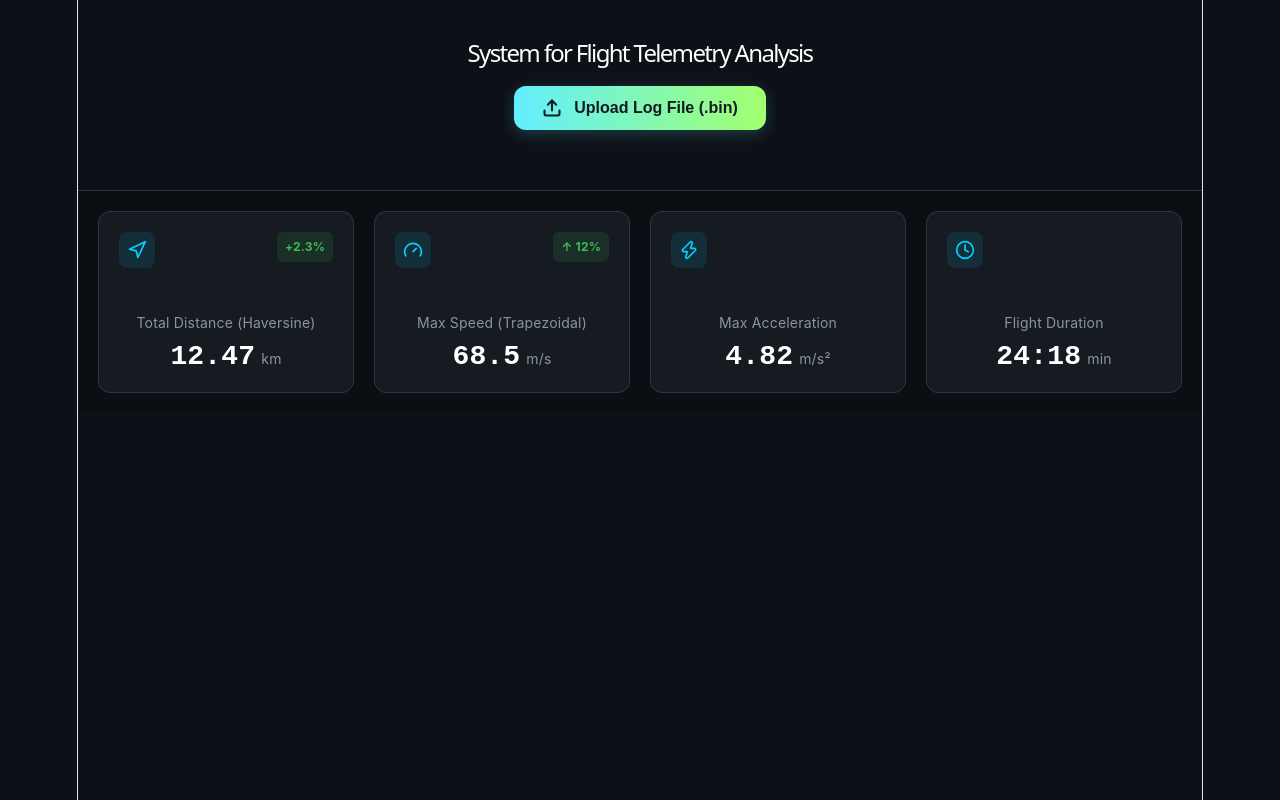
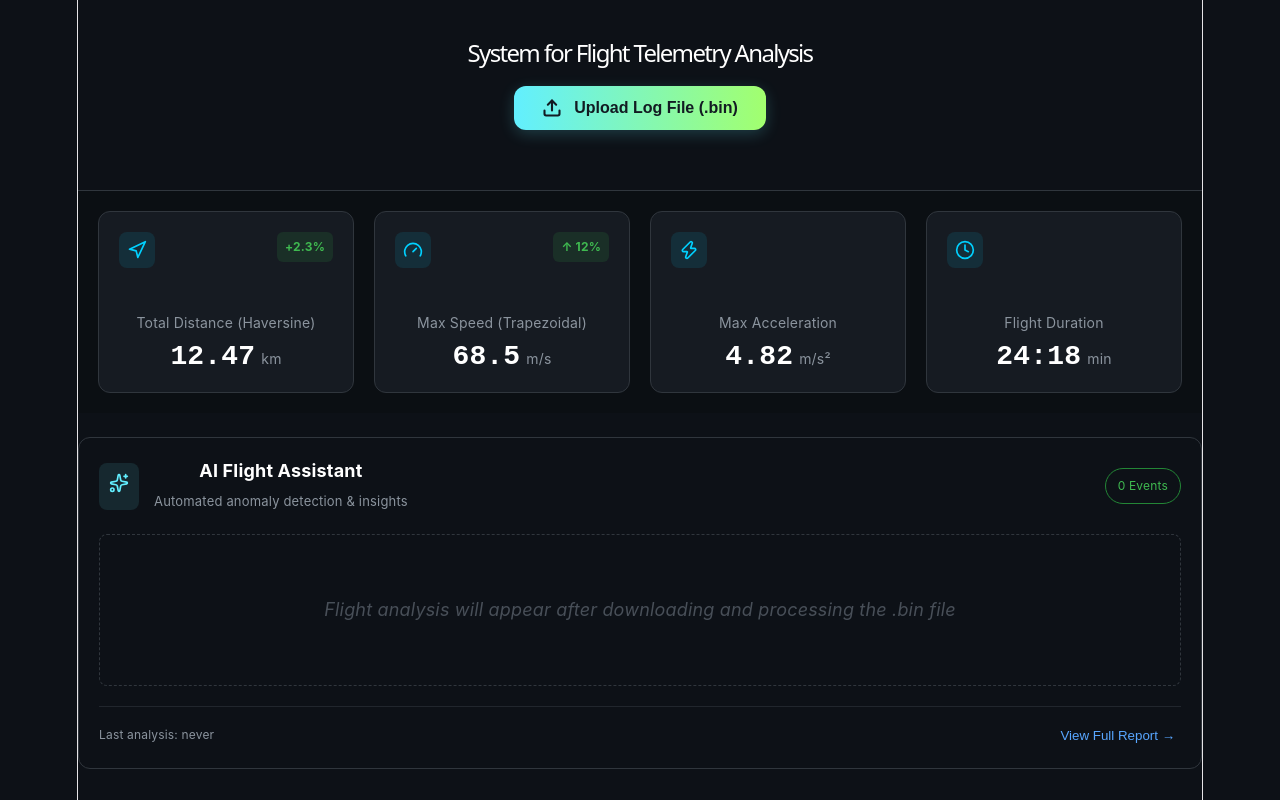
Before and after one commit to nazarsokal/KTM_testove, a React (Vite) app in the folder react-app/: page / in a window 1280 px wide. Built offline with nearby package versions, Linux system fonts and the light colour scheme.

Commit message:
add board for ai assistant

```diff
--- a/react-app/src/App.jsx
+++ b/react-app/src/App.jsx
@@ -4,6 +4,7 @@ import viteLogo from './assets/vite.svg'
 import heroImg from './assets/hero.png'
 import MetricsGrid from './components/Metrics/MetricsGrid';
 import FileUploader from './components/Upload/FileUploader';
+import AIAssistant from "./components/AI/AIAssistant";
 import './App.css'
 
 function App() {
@@ -44,7 +45,11 @@ function App() {
         <MetricsGrid />
       </section>
 
-
+        <main className="dashboard-main">
+            <section className="ai-section">
+                <AIAssistant />
+            </section>
+        </main>
 
       {/*<section id="next-steps">*/}
       {/*  <div id="docs">*/}
--- /dev/null
+++ b/react-app/src/components/AI/AIAssistant.css
@@ -0,0 +1,76 @@
+.ai-assistant-container {
+    background: #0d1117;
+    border: 1px solid #30363d;
+    border-radius: 12px;
+    padding: 20px;
+    margin-top: 24px;
+}
+
+.ai-header {
+    display: flex;
+    justify-content: space-between;
+    align-items: center;
+    margin-bottom: 20px;
+}
+
+.ai-title-group {
+    display: flex;
+    gap: 15px;
+    align-items: center;
+}
+
+.ai-icon-box {
+    background: rgba(98, 239, 255, 0.1);
+    padding: 10px;
+    border-radius: 8px;
+}
+
+.ai-header h3 {
+    margin: 0;
+    font-size: 18px;
+    color: #fff;
+}
+
+.ai-subtitle {
+    margin: 4px 0 0 0;
+    font-size: 13px;
+    color: #8b949e;
+}
+
+.ai-badge {
+    border: 1px solid #238636;
+    color: #3fb950;
+    padding: 4px 12px;
+    border-radius: 20px;
+    font-size: 12px;
+}
+
+.ai-content-placeholder {
+    min-height: 150px;
+    border: 1px dashed #30363d;
+    border-radius: 8px;
+    display: flex;
+    align-items: center;
+    justify-content: center;
+    color: #484f58;
+    font-style: italic;
+}
+
+.ai-footer {
+    margin-top: 20px;
+    padding-top: 15px;
+    border-top: 1px solid #21262d;
+    display: flex;
+    justify-content: space-between;
+    align-items: center;
+    font-size: 12px;
+    color: #8b949e;
+}
+
+.view-report-btn {
+    background: none;
+    border: none;
+    color: #58a6ff;
+    cursor: pointer;
+    font-weight: 500;
+}
--- /dev/null
+++ b/react-app/src/components/AI/AIAssistant.jsx
@@ -0,0 +1,33 @@
+import React from 'react';
+import { Sparkles } from 'lucide-react';
+import './AIAssistant.css';
+
+const AIAssistant = () => {
+    return (
+        <div className="ai-assistant-container">
+            <div className="ai-header">
+                <div className="ai-title-group">
+                    <div className="ai-icon-box">
+                        <Sparkles size={20} color="#62efff" />
+                    </div>
+                    <div>
+                        <h3>AI Flight Assistant</h3>
+                        <p className="ai-subtitle">Automated anomaly detection & insights</p>
+                    </div>
+                </div>
+                <div className="ai-badge">0 Events</div>
+            </div>
+
+            <div className="ai-content-placeholder">
+                <p>Flight analysis will appear after downloading and processing the .bin file</p>
+            </div>
+
+            <div className="ai-footer">
+                <span>Last analysis: never</span>
+                <button className="view-report-btn">View Full Report →</button>
+            </div>
+        </div>
+    );
+};
+
+export default AIAssistant;
```
